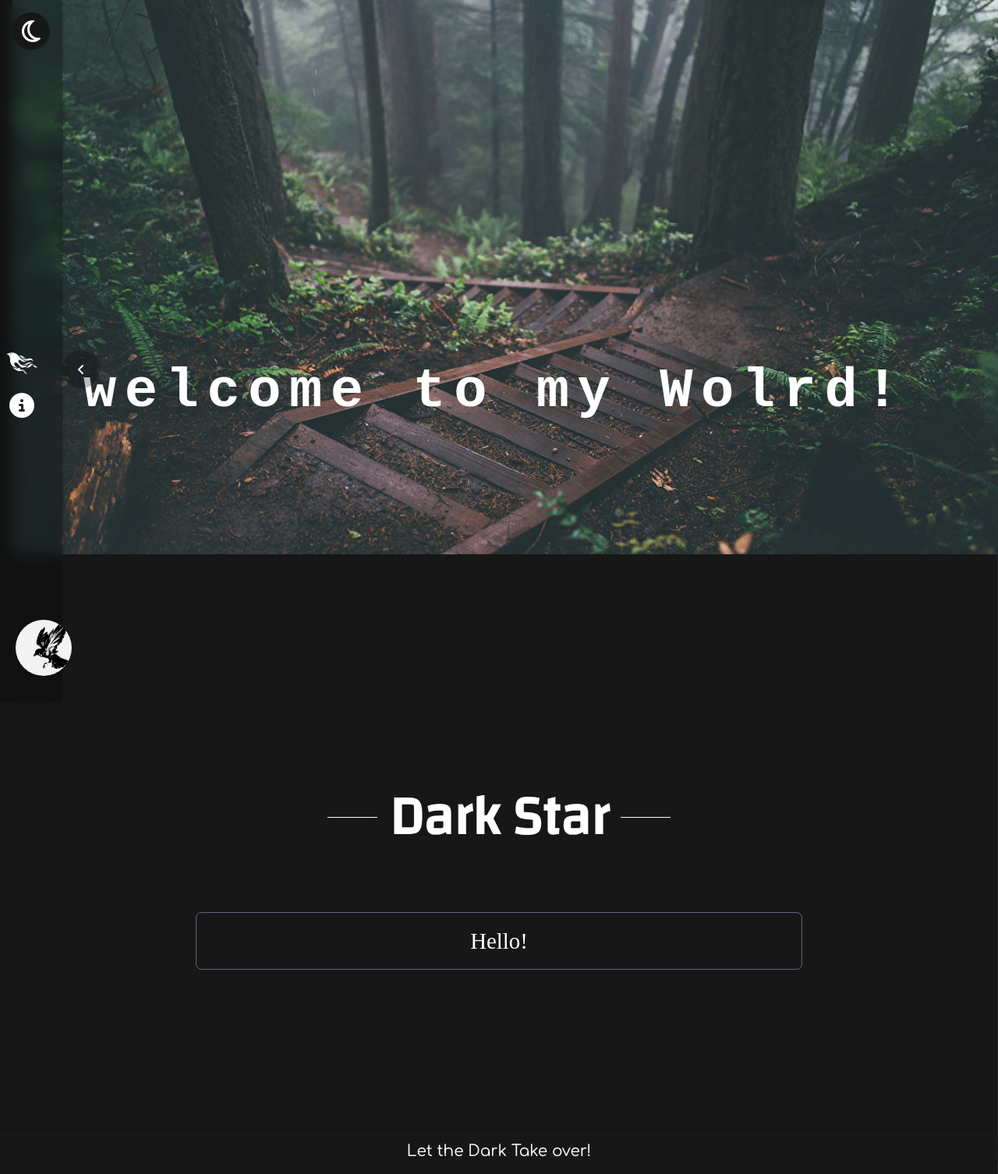
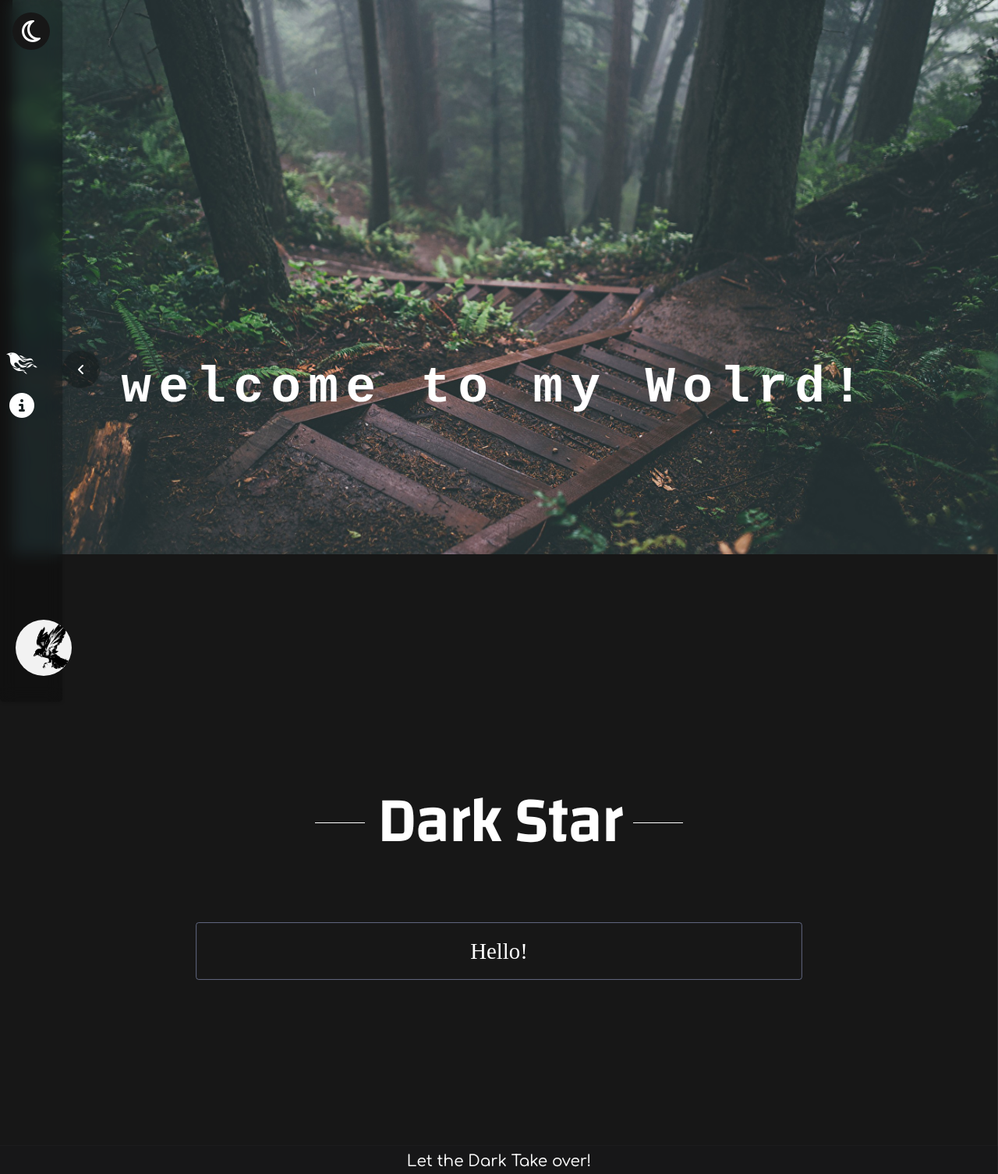
Before and after one commit to Darkst13/Darkst13.github.io, a Jekyll site: the page built from index.markdown, in a window 1280 px wide. Shown: the whole page at 78% size. Built offline with Jekyll 4.4.1, drawn with Linux system fonts in a browser that asks for light colours; nearby versions of some CDN libraries; some web fonts are replaced; our own code applies the rules of GitHub Pages for plain Markdown files.

Commit message:
more typo

```diff
--- a/_layouts/default.html
+++ b/_layouts/default.html
@@ -17,6 +17,7 @@
     />
     <link rel="icon" href="/favicon.png" type="image/svg+xml" />
     <title>Dark</title>
+    <script src="{{ '/assets/javascript/typetura.min.js' | relative_url }}"></script>
   </head>
   <body>
     {% if page.hero %}
--- a/_sass/_desktop.scss
+++ b/_sass/_desktop.scss
@@ -72,14 +72,18 @@ nav {
     }
     & ul {
       translate: 6rem;
+      & li{
+        font-size: 3rem;
+      }
       small {
         opacity: 1;
         scale: 1;
+        font-size: 1rem;
       }
     }
     & .theme_toggle {
       translate: 3.5rem;
-      background-color:transparent;
+      background-color: transparent;
     }
     & avatar {
       opacity: 1;
@@ -223,6 +227,8 @@ nav {
 }
 hero {
   padding-left: 1rem;
+  display: flex;
+  flex-direction: column;
 }
 main {
   margin: 15%;
@@ -230,6 +236,10 @@ main {
 }
 
 .typewriter {
+  position: absolute;
+  top: 50%;
+  right: 50%;
+  translate: 50%;
   animation: move 2s 4s forwards;
 }
 @keyframes move {
@@ -245,10 +255,3 @@ main {
     display: none;
   }
 }
-
-.typewriter {
-  position: absolute;
-  top: 50%;
-  left: 50%;
-  translate: -50%;
-}
--- a/_sass/_main.scss
+++ b/_sass/_main.scss
@@ -207,7 +207,7 @@ footer {
     .cards {
       border: 0.1px solid var(--cards-border-color);
       background: var(--cards-bg);
-      border-radius: 8px;
+      border-radius: 4px;
       padding: 1rem;
       margin: 0;
       min-width: 12rem;
--- a/_sass/_typography.scss
+++ b/_sass/_typography.scss
@@ -7,6 +7,17 @@
 // font-family: 'Comfortaa', cursive;
 
 // font-family: 'Lateef', serif;
+
+:root {
+  --fs-1: 5rem;
+  --fs-2: 4.5rem;
+  --fs-3: 4rem;
+  --fs-4: 3rem;
+  --fs-5: 2rem;
+  --fs-6: 1.5rem;
+  --fs-p: 1rem;
+  --fs-sp: 0.5rem;
+}
 
 html {
   -webkit-font-smoothing: antialiased;
@@ -71,30 +82,32 @@ h6 {
   margin-bottom: 0.25em;
 }
 
-p {
-  font-size: 16px;
-}
 h1 {
-  font-size: calc(2rem + 3vw);
+  --tt-key: h1fs;
 }
 h2 {
-  font-size: calc(2rem + 2vw);
+  --tt-key: h2fs;
 }
 h3 {
-  font-size: calc(1.5rem + 2vw);
+  --tt-key: h3fs;
 }
 h4 {
-  font-size: calc(1rem + 2vw);
+  --tt-key: h4fs;
 }
 h5 {
-  font-size: calc(1rem + 1.5vw);
+  --tt-key: h5fs;
 }
 h6 {
-  font-size: calc(1rem + 1vw);
+  --tt-key: h6fs;
   text-transform: uppercase;
   letter-spacing: 0.02em;
 }
-
+p {
+  --tt-key: pfs;
+}
+.typewriter h1 {
+ font-size: clamp(1.5rem,5vw, 5rem);
+}
 p,
 small,
 h1,
@@ -136,9 +149,65 @@ main a {
   }
 }
 
-
-.highlight > pre  {
+.highlight > pre {
   background: var(--highlight-bg);
   border-radius: 2px;
   padding: 7px;
 }
+
+@keyframes h1fs {
+  0% {
+    font-size: var(--fs-2);
+  }
+  100% {
+    font-size: var(--fs-1);
+  }
+}
+@keyframes h2fs {
+  0% {
+    font-size: var(--fs-3);
+  }
+  100% {
+    font-size: var(--fs-2);
+  }
+}
+@keyframes h3fs {
+  0% {
+    font-size: var(--fs-4);
+  }
+  100% {
+    font-size: var(--fs-3);
+  }
+}
+@keyframes h4fs {
+  0% {
+    font-size: var(--fs-5);
+  }
+  100% {
+    font-size: var(--fs-4);
+  }
+}
+@keyframes h5fs {
+  0% {
+    font-size: var(--fs-6);
+  }
+  100% {
+    font-size: var(--fs-5);
+  }
+}
+@keyframes h6fs {
+  0% {
+    font-size: var(--fs-p);
+  }
+  100% {
+    font-size: var(--fs-6);
+  }
+}
+@keyframes pfs {
+  0% {
+    font-size: var(--fs-sp);
+  }
+  100% {
+    font-size: var(--fs-p);
+  }
+}
--- a/assets/javascript/main.js
+++ b/assets/javascript/main.js
@@ -155,3 +155,28 @@ function trans() {
     document.documentElement.classList.remove("transition");
   }, 1000);
 }
+
+
+function idleLogout() {
+  var t;
+  window.onload = resetTimer;
+  window.onmousemove = resetTimer;
+  window.onmousedown = resetTimer;  // catches touchscreen presses as well
+  window.ontouchstart = resetTimer; // catches touchscreen swipes as well
+  window.ontouchmove = resetTimer;  // required by some devices
+  window.onclick = resetTimer;      // catches touchpad clicks as well
+  window.onkeydown = resetTimer;
+  window.addEventListener('scroll', resetTimer, true); // improved; see comments
+
+  function yourFunction() {
+      // your function for too long inactivity goes here
+      // e.g. window.location.href = 'logout.php';
+      console.log("time")
+  }
+
+  function resetTimer() {
+      clearTimeout(t);
+      t = setTimeout(yourFunction, 10000);  // time is in milliseconds
+  }
+}
+idleLogout();
```
Also changed, not shown: _posts/2022-10-22-newpost.md (+3 -0 lines), assets/javascript/typetura.min.js (added), 2 other files.
